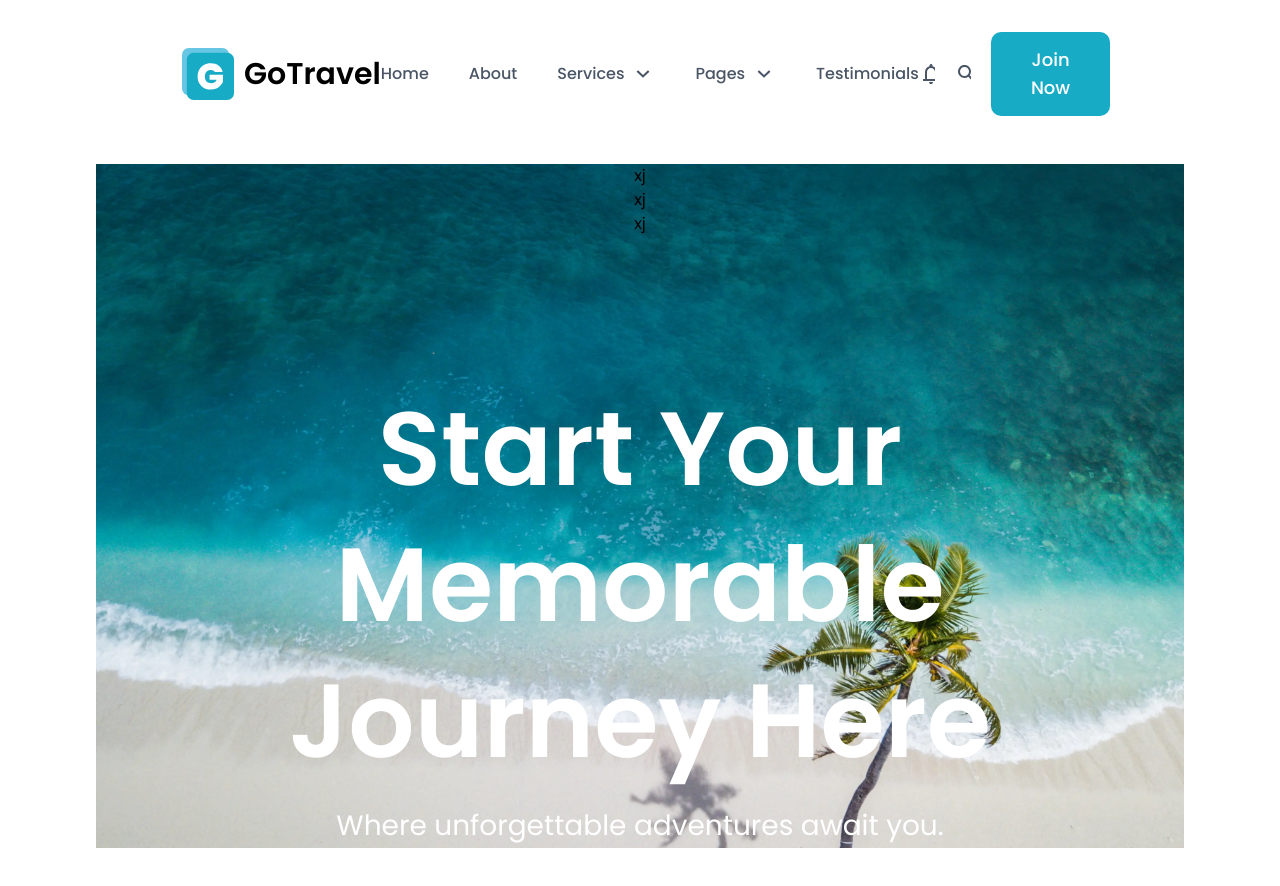
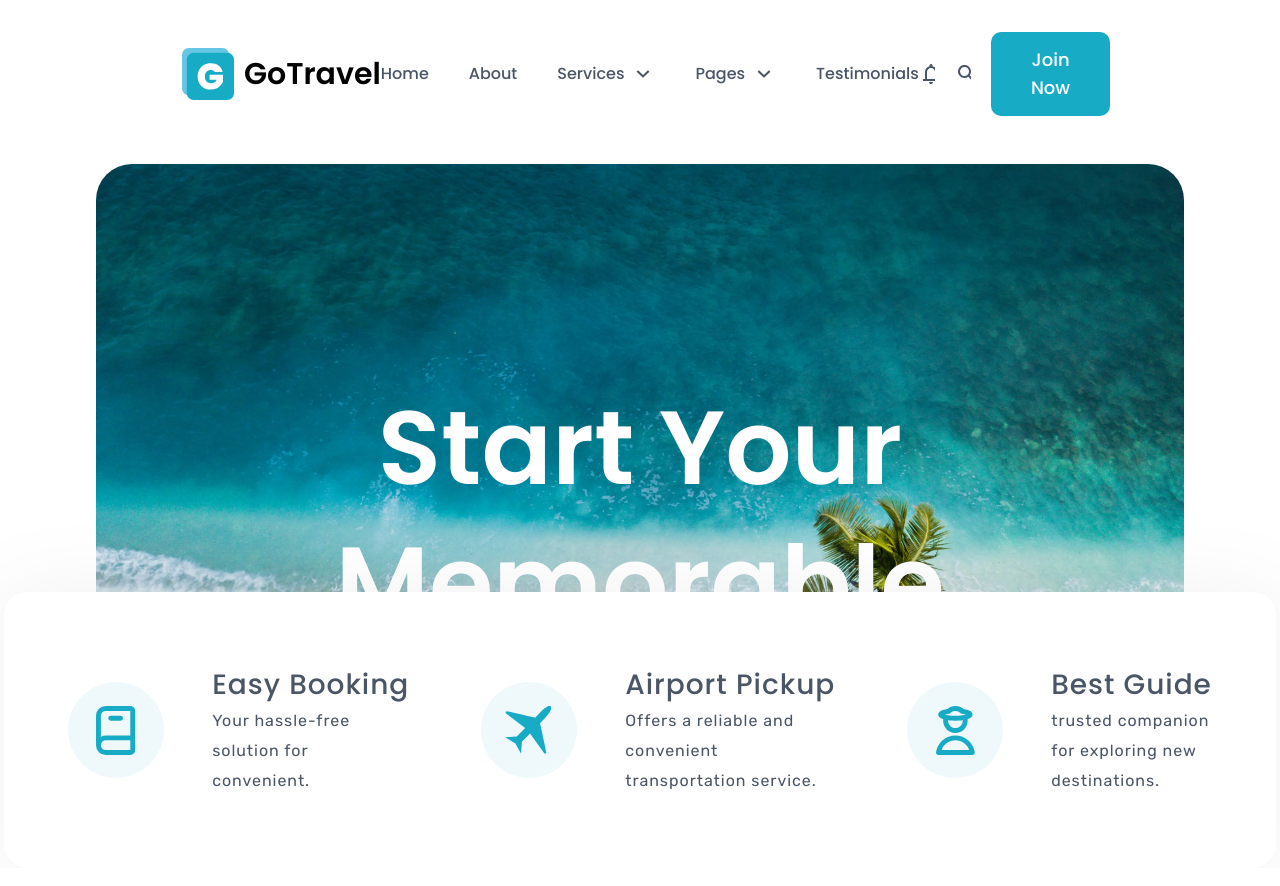
Before and after one commit to tanjimahmmed/go-travel-landing-page, a React (Vite) app: page / in a window 1280 px wide. Shown: the top 886 px of the page. Built offline with nearby package versions, Linux system fonts and the light colour scheme.

Commit message:
complete hero component

```diff
--- a/src/components/Hero/Hero.tsx
+++ b/src/components/Hero/Hero.tsx
@@ -5,14 +5,14 @@
 const Hero = () => {
   return (
     <section className='relative m-auto max-w-[108rem]'>
-      <div className="relative flex items-center justify-center bg-[url('/public/hero.webp')] bg-cover bg-bottom pb-[56.25%]">
-        <div className='absolute top-0 right-0 bottom-0 left-0 flex items-center justify-center text-center'>
+      <div className="relative flex items-center justify-center rounded-[2.25rem] bg-[url('/public/hero.webp')] bg-cover bg-bottom pb-[56.25%]">
+        <div className='absolute top-0 right-0 bottom-0 left-0 flex justify-center text-center'>
           <div>
             <h1 className='mb-4 pt-54 text-[6.5rem]/34 font-semibold text-white'>Start Your Memorable <br /> Journey Here</h1>
             <p className='text-[1.75rem]/10.5 text-white'>Where unforgettable adventures await you.</p>
           </div>
         </div>
-        <ul>
+        <ul className='absolute -bottom-23 mx-21.5 flex gap-x-18 rounded-[1.5rem] bg-white px-16 py-18 drop-shadow-[0px_2px_40px_rgba(0,0,0,.06)]'>
           {heroBenefits.map((benefit) => (
             <HeroBenefit benefit={benefit} key={benefit.id}/>
           ))}
--- a/src/components/Hero/HeroBenefit.tsx
+++ b/src/components/Hero/HeroBenefit.tsx
@@ -6,7 +6,15 @@
 
 const HeroBenefit = ({benefit}: HeroBenefitProps) => {
   return (
-    <li>xj</li>
+    <li key={benefit.id} className='flex items-center gap-x-12'>
+        <div className='bg-primary-100 shrink-0 items-center flex size-24 justify-center rounded-full'>
+            <benefit.Icon className='fill-primary-700'/>
+        </div>
+        <div>
+            <p className='text-gray-600 tracking-6 text-[1.75rem] font-medium whitespace-nowrap'>{benefit.heading}</p>
+            <p className='tracking-6 text-gray-600 font-rubik text-base/7.5'>{benefit.description}</p>
+        </div>
+    </li>
   )
 }
 
```
